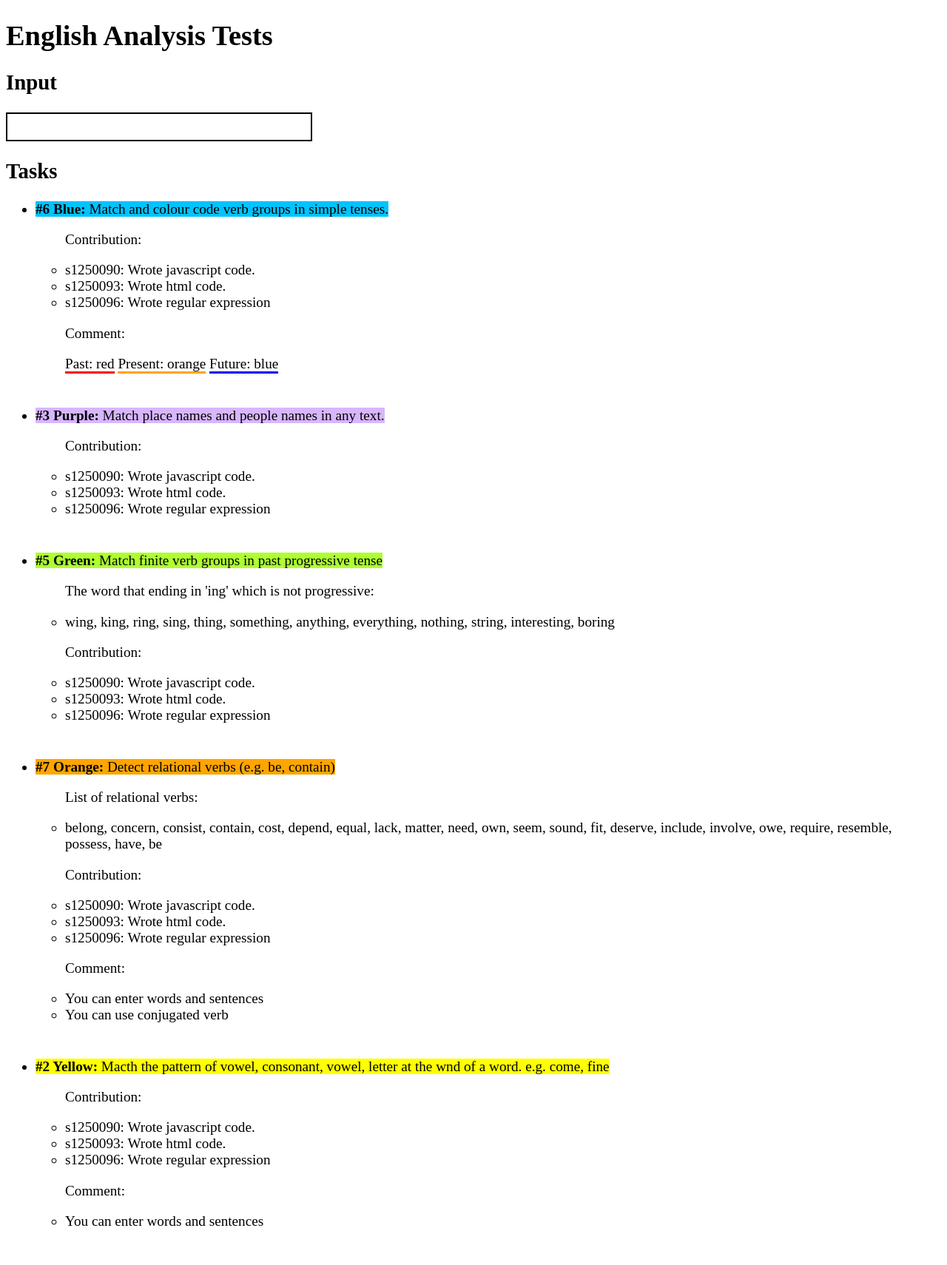
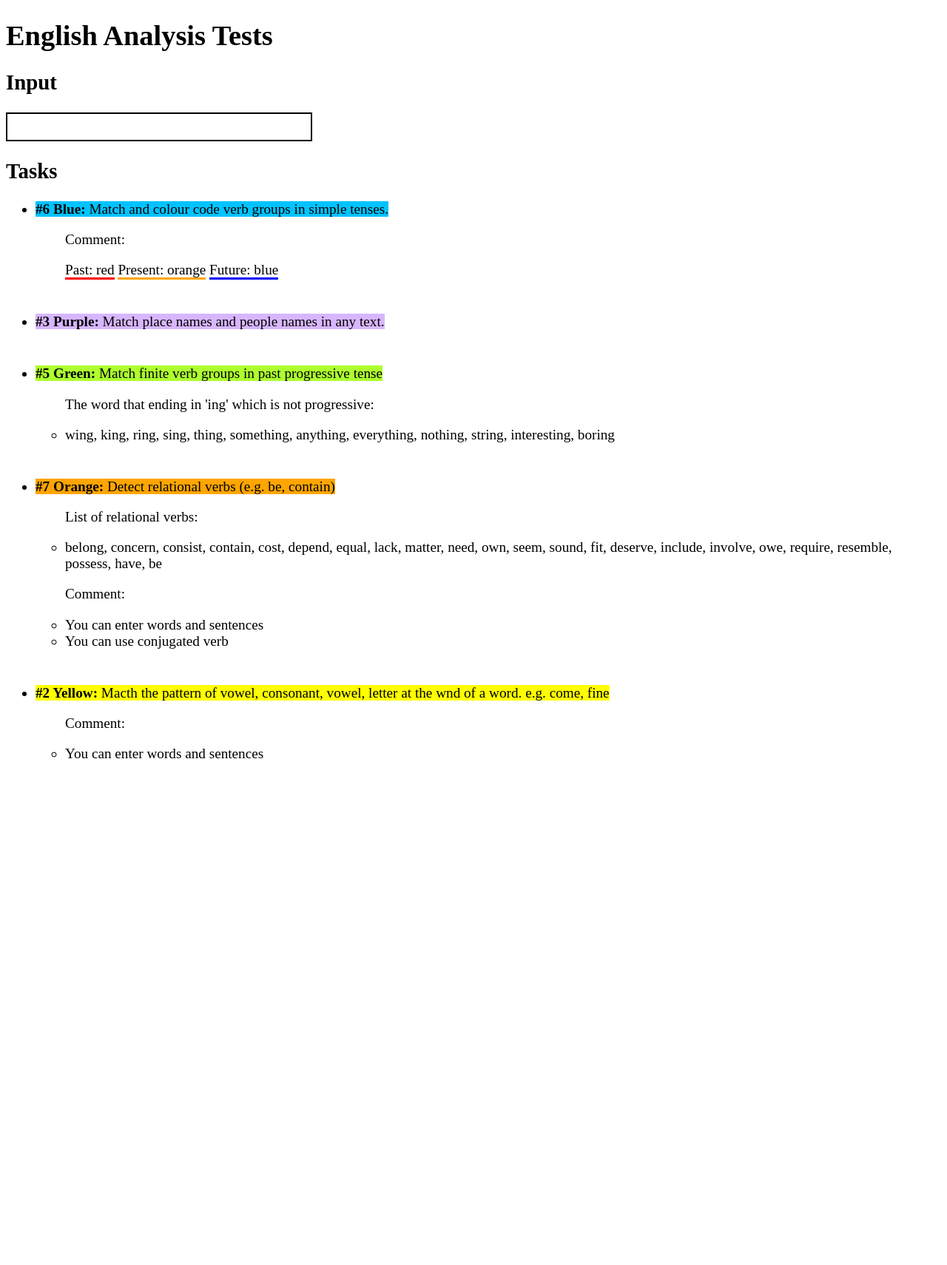
Before and after one commit to mk668a/Pattern-and-Language, a PHP site: page / in a window 1280 px wide. Shown: the whole page at 74% size. After the commit the page ends 1025 px from the top, so only its background shows below. Run offline with PHP 8.4, Linux system fonts and the light colour scheme; some libraries are stand-ins or nearby versions.

Commit message:
css作成 old圧縮

```diff
--- a/css/style.css
+++ b/css/style.css
@@ -1,3 +1,55 @@
+.main {
+    font-size: 120%;
+}
+
+.output-area #output {
+    max-width: 50%;
+}
+
+.tasks .item {
+    margin-bottom: 3rem;
+}
+
+.tasks .item.blue .comment li {
+    display: inline;
+}
+
+.tasks .item.blue .comment li:nth-of-type(1) {
+    border-bottom: 3px solid red;
+}
+
+.tasks .item.blue .comment li:nth-of-type(2) {
+    border-bottom: 3px solid orange;
+}
+
+.tasks .item.blue .comment li:nth-of-type(3) {
+    border-bottom: 3px solid blue;
+}
+
+/* background of item-title*/
+
+.blue .item-title {
+    background: rgb(0, 195, 255);
+}
+
+.purple .item-title {
+    background: rgb(216, 182, 255);
+}
+
+.greenyellow .item-title {
+    background: greenyellow;
+}
+
+.orange .item-title {
+    background: orange;
+}
+
+.yellow .item-title {
+    background: yellow;
+}
+
+/*  */
+
 #id_textBox1 {
     height: 25px;
     width: 400px;
--- a/index.html
+++ b/index.html
@@ -12,7 +12,7 @@
 </head>
 
 <body>
-    <div class="main" style="font-size: 120%;">
+    <div class="main">
         <!-- Tittle -->
         <h1 class="tittle">English Analysis Tests</h1>
 
@@ -23,45 +23,35 @@
         </div>
 
         <!-- Output Area -->
-        <div class="outpu-area">
-            <ul id="output" style="max-width: 50%;"></ul>
+        <div class="output-area">
+            <ul id="output"></ul>
         </div>
 
         <!-- Tasks -->
         <div class="tasks">
             <h2>Tasks</h2>
             <ul>
-                <li style="margin-bottom:3rem;">
-                    <span style="background: rgb(0, 195, 255);"><b>#6 Blue:</b> Match and colour code verb groups in
+                <li class="item blue">
+                    <span class="item-title"><b>#6 Blue:</b> Match and colour code verb groups in
                         simple tenses.
                     </span>
-                    <ul class="contribution">
-                        <p>Contribution:</p>
-                        <li>s1250090: Wrote javascript code.</li>
-                        <li>s1250093: Wrote html code.</li>
-                        <li>s1250096: Wrote regular expression</li>
-                    </ul>
+
                     <ul class="comment">
                         <p>Comment:</p>
-                        <li style="border-bottom: 3px solid red; display: inline;">Past: red</li>
-                        <li style="border-bottom: 3px solid orange; display: inline;">Present: orange</li>
-                        <li style=" border-bottom: 3px solid blue; display: inline;">Future: blue</li>
+                        <li>Past: red</li>
+                        <li>Present: orange</li>
+                        <li>Future: blue</li>
                     </ul>
                 </li>
-                <li style="margin-bottom:3rem;">
-                    <span style="background: rgb(216, 182, 255);"><b>#3 Purple:</b> Match place names and people names
+                <li class="item purple">
+                    <span class="item-title"><b>#3 Purple:</b> Match place names and people names
                         in any
                         text.
                     </span>
-                    <ul class="contribution">
-                        <p>Contribution:</p>
-                        <li>s1250090: Wrote javascript code.</li>
-                        <li>s1250093: Wrote html code.</li>
-                        <li>s1250096: Wrote regular expression</li>
-                    </ul>
+
                 </li>
-                <li style="margin-bottom:3rem;">
-                    <span style="background: greenyellow;"><b>#5 Green:</b> Match finite verb groups in past progressive
+                <li class="item greenyellow">
+                    <span class="item-title"><b>#5 Green:</b> Match finite verb groups in past progressive
                         tense
                     </span>
                     <ul class="list">
@@ -70,15 +60,10 @@
                             interesting, boring
                         </li>
                     </ul>
-                    <ul class="contribution">
-                        <p>Contribution:</p>
-                        <li>s1250090: Wrote javascript code.</li>
-                        <li>s1250093: Wrote html code.</li>
-                        <li>s1250096: Wrote regular expression</li>
-                    </ul>
+
                 </li>
-                <li style="margin-bottom:3rem;">
-                    <span style="background: orange;"><b>#7 Orange:</b> Detect relational
+                <li class="item orange">
+                    <span class="item-title"><b>#7 Orange:</b> Detect relational
                         verbs (e.g. be,
                         contain)</span>
                     <ul class="list">
@@ -89,31 +74,21 @@
                             possess,
                             have, be</li>
                     </ul>
-                    <ul class="contribution">
-                        <p>Contribution:</p>
-                        <li>s1250090: Wrote javascript code.</li>
-                        <li>s1250093: Wrote html code.</li>
-                        <li>s1250096: Wrote regular expression</li>
-                    </ul>
+
                     <ul class="comment">
                         <p>Comment:</p>
                         <li>You can enter words and sentences</li>
                         <li>You can use conjugated verb</li>
                     </ul>
                 </li>
-                <li style="margin-bottom:3rem;">
-                    <span style="background: yellow;"><b>#2 Yellow:</b> Macth the pattern
+                <li class="item yellow">
+                    <span class="item-title"><b>#2 Yellow:</b> Macth the pattern
                         of vowel, consonant, vowel,
                         letter
                         at
                         the wnd of a
                         word. e.g. come, fine</span>
-                    <ul class="contribution">
-                        <p>Contribution:</p>
-                        <li>s1250090: Wrote javascript code.</li>
-                        <li>s1250093: Wrote html code.</li>
-                        <li>s1250096: Wrote regular expression</li>
-                    </ul>
+
                     <ul class="comment">
                         <p>Comment:</p>
                         <li>You can enter words and sentences</li>
```
Also changed, not shown: 1 other file.
